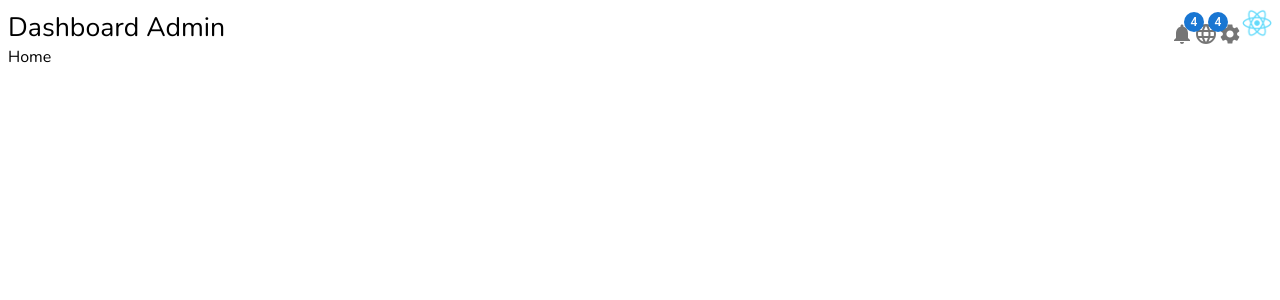
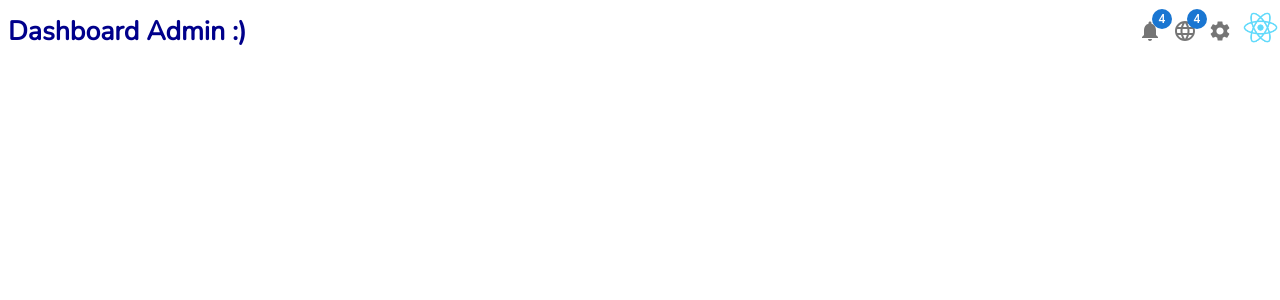
Before and after one commit to AmirHosein-Zare/Dashboard, a React (Create React App) app: page / in a window 1280 px wide. Shown: the top 300 px of the page. Built offline with nearby package versions, Linux system fonts and the light colour scheme.

Commit message:
end Topbar css code

```diff
--- a/src/components/Topbar/Topbar.css
+++ b/src/components/Topbar/Topbar.css
@@ -3,7 +3,14 @@
 *{
     font-family: 'Nunito';
 }
-
+.Topbar{
+    width: 100%;
+    height: 50px;
+    background-color: white;
+    position: fixed;
+    top: 0px;
+    z-index: 999;
+}
 .TopbarWrapper{
     display: grid;
     grid-template-columns: repeat(2, 1fr);
@@ -14,13 +21,26 @@
 .TopbarLogo{
     font-size: 20pt;
     justify-self: start;
+    cursor: pointer;
+    font-family: 'Nunito' !important;
+    font-weight: 600;
+    color: darkblue;
 }
 .TopbarRight{
     justify-self: end;
+    display: grid;
+    grid-template-columns: repeat(4, 1fr);
+    grid-template-rows: repeat(1, 1fr);
+    margin: 10px;
+    align-items: center;
 }
 .UserImg{
-    width: 30px;
+    width: 35px;
+    height: 35px;
+    cursor: pointer;
+    border-radius: 50%;
 }
 .TopbarIconContainer{
     display: inline-block;
+    cursor: pointer;
 }
--- a/src/components/Topbar/Topbar.jsx
+++ b/src/components/Topbar/Topbar.jsx
@@ -11,7 +11,7 @@ export default function Topbar() {
       <div className="TopbarWrapper">
 
         <div className="TopbarLeft">
-          <span className='TopbarLogo'>Dashboard Admin</span>
+          <span className='TopbarLogo'>Dashboard Admin :)</span>
         </div>
 
         <div className="TopbarRight">
@@ -34,7 +34,9 @@ export default function Topbar() {
             </Badge>
           </div>
 
-          <img src="logo512.png" alt="" className='UserImg'/>
+          <div className="TopbarIconContainer">
+            <img src="logo512.png" alt="" className='UserImg'/>
+          </div>
 
         </div>
       </div>
```
